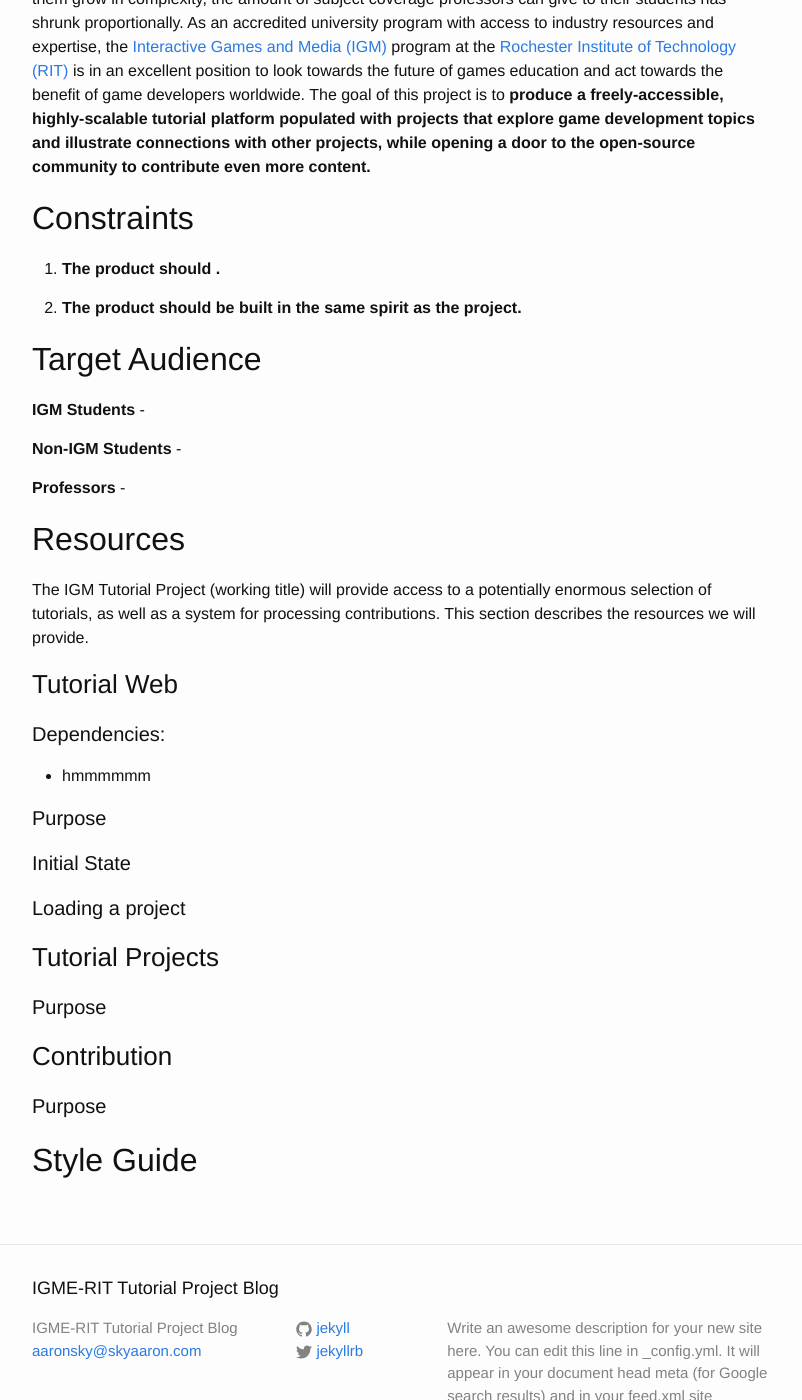
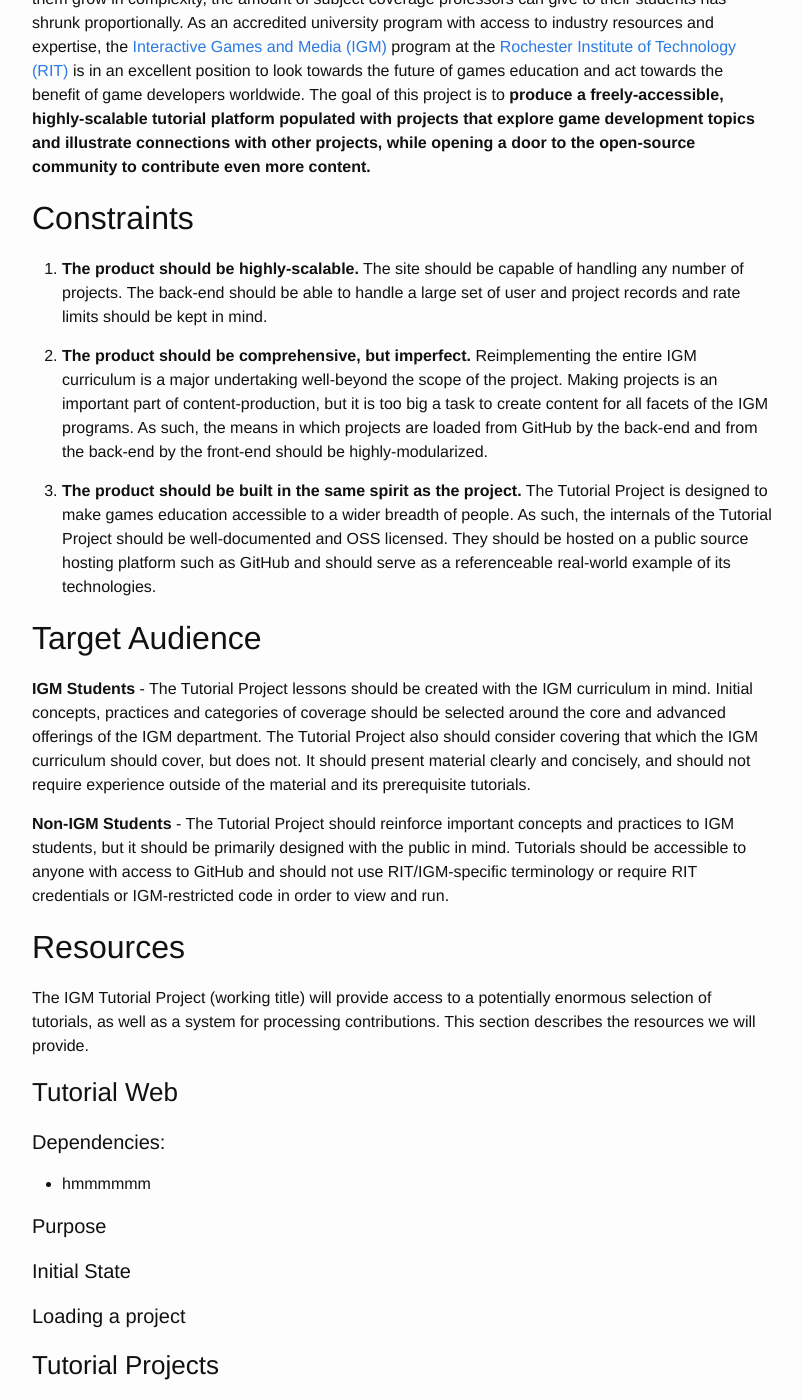
Before and after one commit to IGME-RIT/documentation, a Jekyll site: the page built from design.md, in a window 1280 px wide and 1400 px high, scrolled down 748 px. Shown: the whole window, without its empty margins (238-1040 px from the left). Built offline with Jekyll 4.4.1, drawn with Linux system fonts in a browser that asks for light colours.

Commit message:
Updated design document with constraints and target audience

```diff
--- a/design.md
+++ b/design.md
@@ -27,16 +27,16 @@ This document describes the design of the [IGM Tutorial Project](https://github.
 Games education is rapidly approaching a critical juncture. As development tools have become more widely available and publishing restrictions soften, the demand for substantial resources to learn game development has grown tremendously. Likewise, as games and the techniques involved in producing them grow in complexity, the amount of subject coverage professors can give to their students has shrunk proportionally. As an accredited university program with access to industry resources and expertise, the [Interactive Games and Media (IGM)](https://www.rit.edu/gccis/igm/) program at the [Rochester Institute of Technology (RIT)](http://www.rit.edu/) is in an excellent position to look towards the future of games education and act towards the benefit of game developers worldwide. The goal of this project is to __produce a freely-accessible, highly-scalable tutorial platform populated with projects that explore game development topics and illustrate connections with other projects, while opening a door to the open-source community to contribute even more content.__
 
 ##Constraints
-1. __The product should .__
+1. __The product should be highly-scalable.__ The site should be capable of handling any number of projects. The back-end should be able to handle a large set of user and project records and rate limits should be kept in mind.
 
-2. __The product should be built in the same spirit as the project.__
+2. __The product should be comprehensive, but imperfect.__ Reimplementing the entire IGM curriculum is a major undertaking well-beyond the scope of the project. Making projects is an important part of content-production, but it is too big a task to create content for all facets of the IGM programs. As such, the means in which projects are loaded from GitHub by the back-end and from the back-end by the front-end should be highly-modularized.
+
+3. __The product should be built in the same spirit as the project.__ The Tutorial Project is designed to make games education accessible to a wider breadth of people. As such, the internals of the Tutorial Project should be well-documented and OSS licensed. They should be hosted on a public source hosting platform such as GitHub and should serve as a referenceable real-world example of its technologies.
 
 ##Target Audience
-__IGM Students__ -
+__IGM Students__ - The Tutorial Project lessons should be created with the IGM curriculum in mind. Initial concepts, practices and categories of coverage should be selected around the core and advanced offerings of the IGM department. The Tutorial Project also should consider covering that which the IGM curriculum should cover, but does not. It should present material clearly and concisely, and should not require experience outside of the material and its prerequisite tutorials.
 
-__Non-IGM Students__ -
-
-__Professors__ -
+__Non-IGM Students__ - The Tutorial Project should reinforce important concepts and practices to IGM students, but it should be primarily designed with the public in mind. Tutorials should be accessible to anyone with access to GitHub and should not use RIT/IGM-specific terminology or require RIT credentials or IGM-restricted code in order to view and run.
 
 ##Resources
 The IGM Tutorial Project (working title) will provide access to a potentially enormous selection of tutorials, as well as a system for processing contributions. This section describes the resources we will provide.
```
